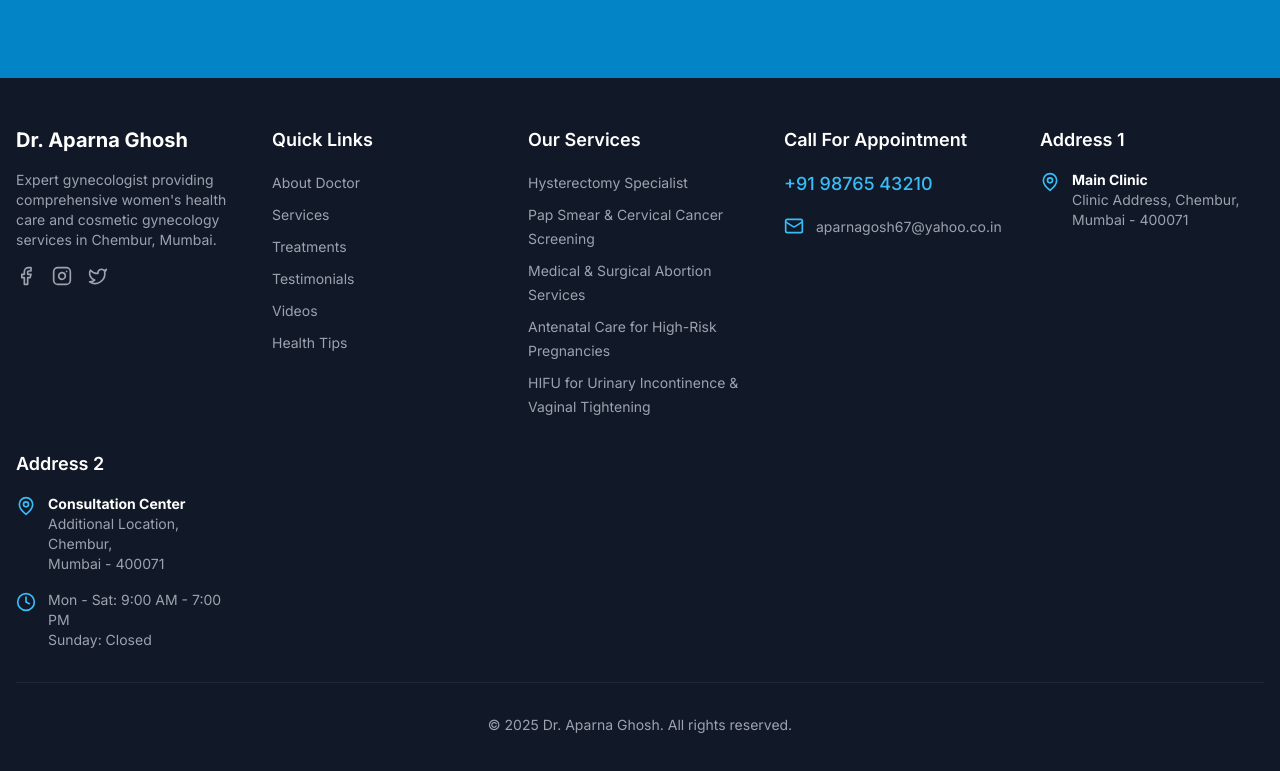
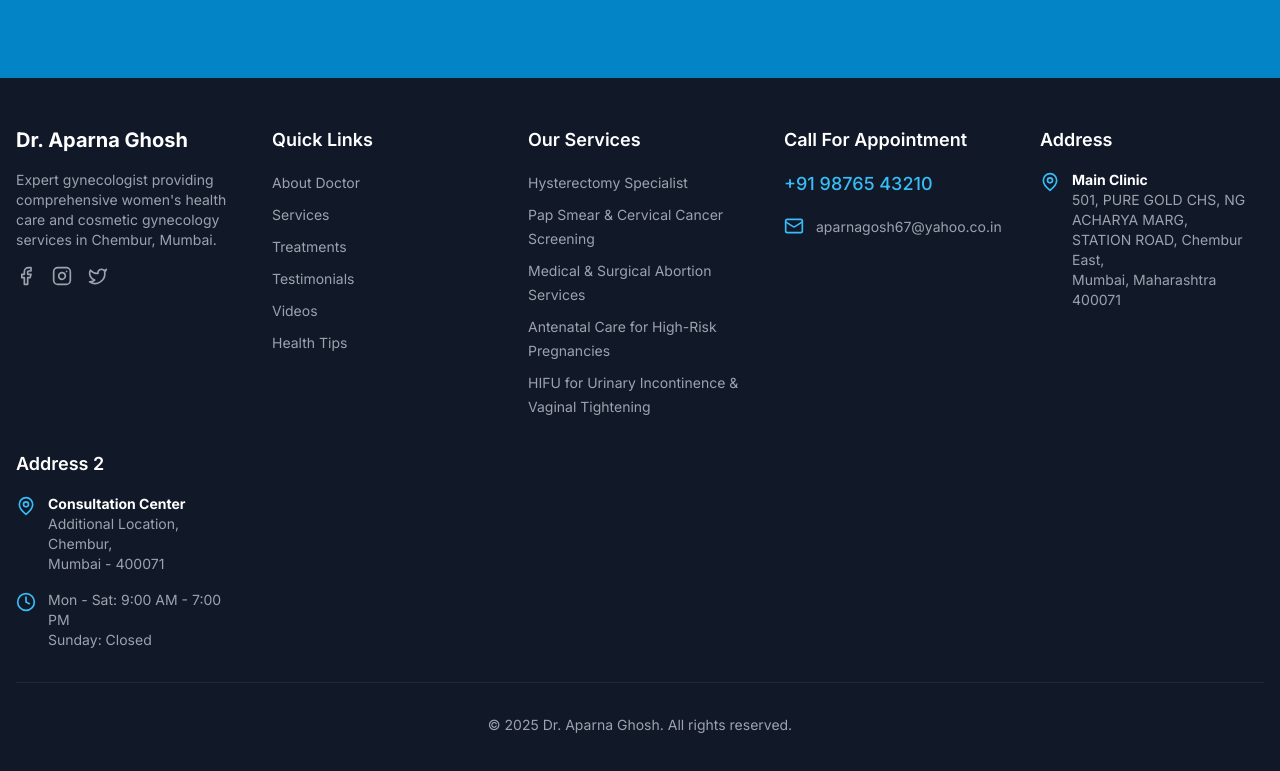
Before and after one commit to nidhishagrawal/dr-aparana-clinic, a Next.js app: page / in a window 1280 px wide. Shown: the part 9520-10291 px from the top of the page. Built offline with nearby package versions, Linux system fonts and the light colour scheme.

Commit message:
file committed

```diff
--- a/app/components/Footer.tsx
+++ b/app/components/Footer.tsx
@@ -116,13 +116,14 @@ export default function Footer() {
 
           {/* Address 1 */}
           <div>
-            <h4 className="font-semibold text-lg mb-4">Address 1</h4>
+            <h4 className="font-semibold text-lg mb-4">Address</h4>
             <div className="flex items-start gap-3">
               <MapPin className="w-5 h-5 text-primary-400 flex-shrink-0 mt-0.5" />
               <div className="text-gray-400 text-sm">
                 <strong className="text-white">Main Clinic</strong><br />
-                Clinic Address, Chembur,<br />
-                Mumbai - 400071
+                501, PURE GOLD CHS, NG ACHARYA MARG,<br />
+                STATION ROAD, Chembur East,<br />
+                Mumbai, Maharashtra 400071
               </div>
             </div>
           </div>
--- a/app/contact/page.tsx
+++ b/app/contact/page.tsx
@@ -81,9 +81,9 @@ export default function ContactPage() {
                   <div>
                     <h3 className="font-bold text-lg mb-1">Address</h3>
                     <p className="text-gray-600 text-lg">
-                      Clinic Address, Chembur,<br />
-                      Mumbai - 400071<br />
-                      Maharashtra, India
+                      501, PURE GOLD CHS, NG ACHARYA MARG,<br />
+                      STATION ROAD, Chembur East,<br />
+                      Mumbai, Maharashtra 400071
                     </p>
                   </div>
                 </div>
@@ -95,7 +95,7 @@ export default function ContactPage() {
                   <div>
                     <h3 className="font-bold text-lg mb-1">Clinic Hours</h3>
                     <p className="text-gray-600 text-lg">
-                      Monday - Saturday: 9:00 AM - 7:00 PM<br />
+                      Mon - Sat: 9:00 AM - 7:00 PM<br />
                       Sunday: Closed
                     </p>
                   </div>
@@ -126,9 +126,8 @@ export default function ContactPage() {
             <div>
               <h2 className="text-3xl font-bold text-gray-900 mb-6">Find Us on Map</h2>
               <div className="rounded-2xl overflow-hidden shadow-lg h-[500px] bg-gray-200">
-                {/* Google Maps Embed - Replace with actual embed code */}
                 <iframe
-                  src="https://www.google.com/maps/embed?pb=!1m18!1m12!1m3!1d3771.1234567890!2d72.9123456!3d19.0567890!2m3!1f0!2f0!3f0!3m2!1i1024!2i768!4f13.1!3m3!1m2!1s0x0%3A0x0!2zMTnCsDAzJzI0LjQiTiA3MsKwNTQnNDQuNCJF!5e0!3m2!1sen!2sin!4v1234567890123!5m2!1sen!2sin"
+                  src="https://www.google.com/maps?q=19.0624,72.9017&hl=en&z=15&output=embed"
                   width="100%"
                   height="100%"
                   style={{ border: 0 }}
@@ -136,17 +135,11 @@ export default function ContactPage() {
                   loading="lazy"
                   referrerPolicy="no-referrer-when-downgrade"
                   className="w-full h-full"
+                  title="Dr. Aparna Ghosh Clinic Location"
                 ></iframe>
-                {/*
-                  To get your actual Google Maps embed:
-                  1. Go to Google Maps
-                  2. Search for your clinic address
-                  3. Click "Share" → "Embed a map"
-                  4. Copy the iframe code and replace the src above
-                */}
               </div>
               <p className="text-sm text-gray-500 mt-4">
-                📍 Update the Google Maps embed code above with your actual clinic location
+                📍 501, PURE GOLD CHS, NG ACHARYA MARG, STATION ROAD, Chembur East, Mumbai, Maharashtra 400071
               </p>
             </div>
           </div>
```
Also changed, not shown: 1 other file (tests, documents, lock files or other folders).
